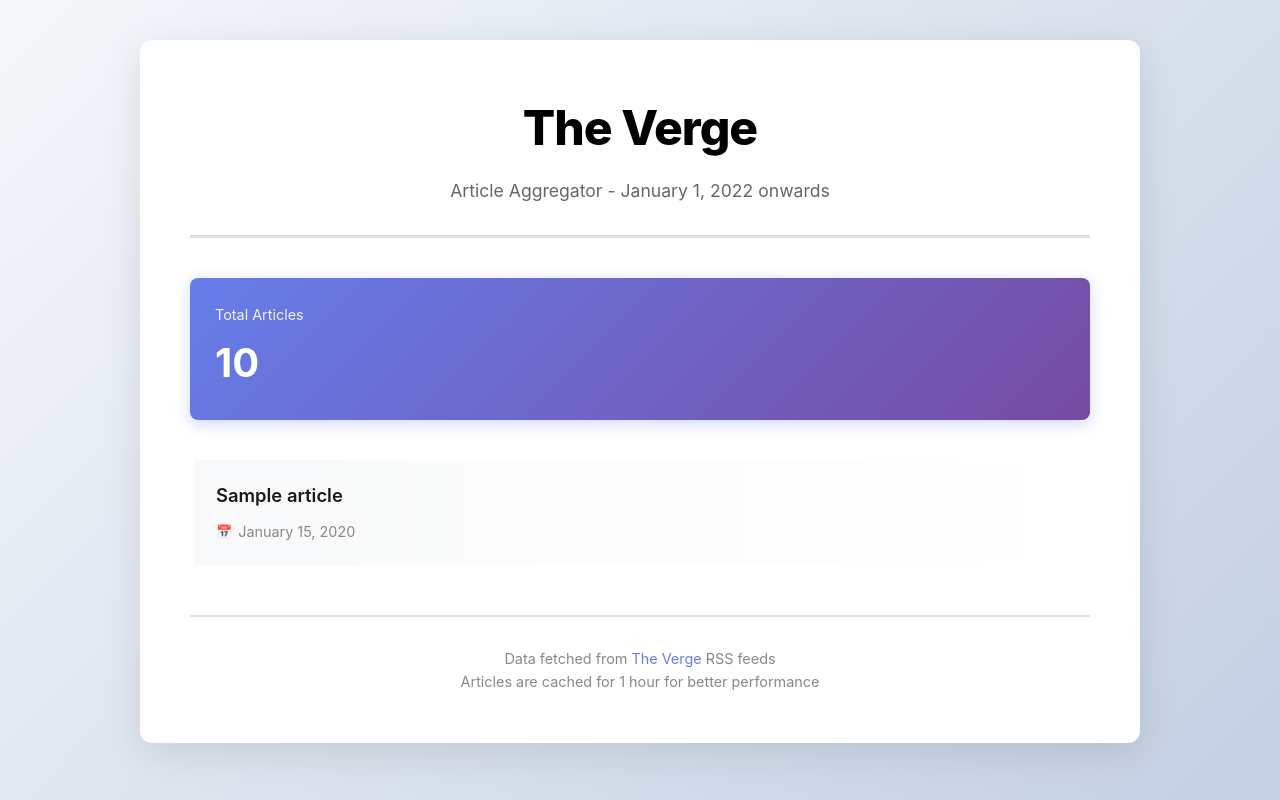
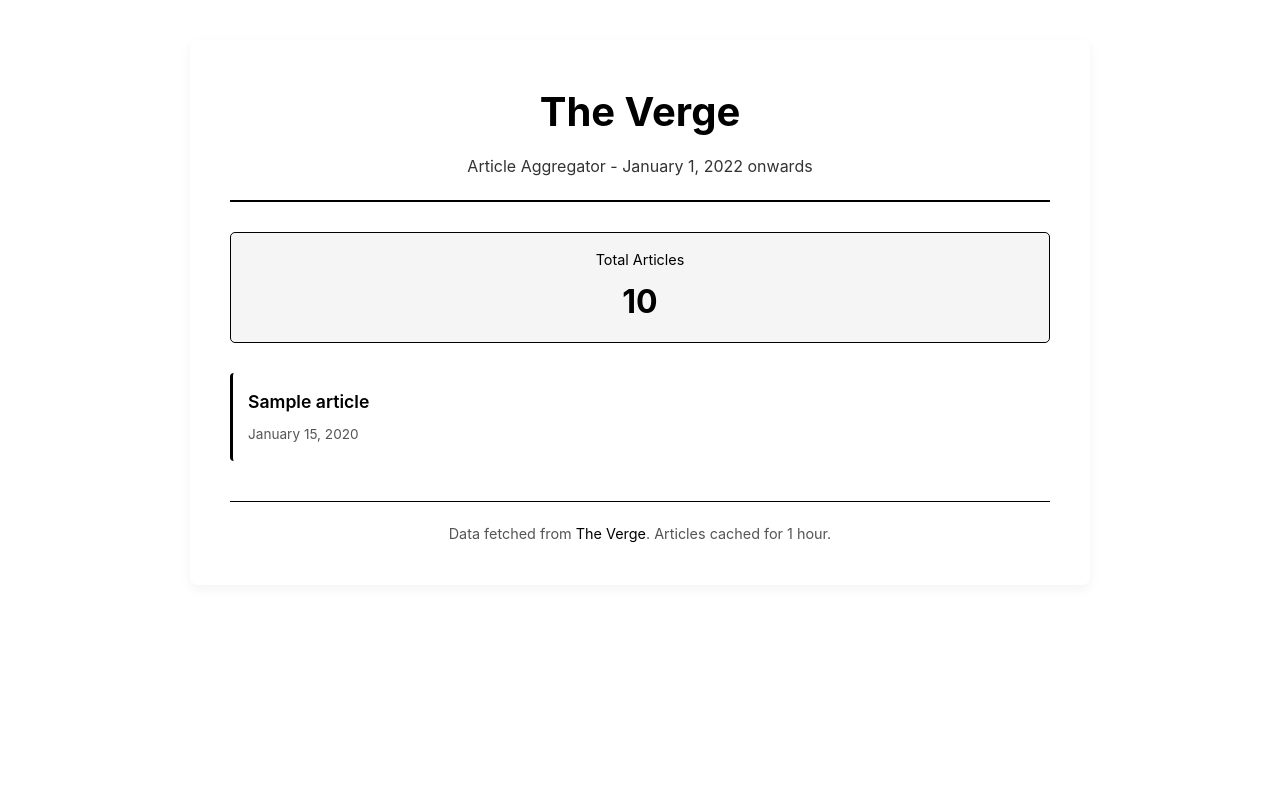
Before and after one commit to ckl0330/verge-aggregator, a Flask app: template templates/index.html in a window 1280 px wide. Run offline with Flask 3, Linux system fonts and the light colour scheme; the template is opened without the code that fills it: most values are stand-ins (such as "Sample title", 1, 10 or a date in 2020).

Commit message:
Refactor styles and improve HTML structure

```diff
--- a/templates/index.html
+++ b/templates/index.html
@@ -12,68 +12,60 @@
         }
 
         body {
-            background: linear-gradient(135deg, #f5f7fa 0%, #c3cfe2 100%);
-            color: #1a1a1a;
-            font-family: -apple-system, BlinkMacSystemFont, 'Segoe UI', Roboto, 'Helvetica Neue', Arial, sans-serif;
+            background-color: #ffffff;
+            color: #000000;
+            font-family: -apple-system, BlinkMacSystemFont, 'Segoe UI', Roboto, Arial, sans-serif;
             line-height: 1.6;
             padding: 40px 20px;
             min-height: 100vh;
         }
 
         .container {
-            max-width: 1000px;
+            max-width: 900px;
             margin: 0 auto;
             background-color: #ffffff;
-            padding: 50px;
-            border-radius: 12px;
-            box-shadow: 0 10px 40px rgba(0, 0, 0, 0.1);
+            padding: 40px;
+            border-radius: 8px;
+            box-shadow: 0 4px 12px rgba(0,0,0,0.05);
         }
 
         .header {
             text-align: center;
-            margin-bottom: 40px;
-            padding-bottom: 30px;
-            border-bottom: 3px solid #e0e0e0;
+            margin-bottom: 30px;
+            padding-bottom: 20px;
+            border-bottom: 2px solid #000000;
         }
 
         h1 {
-            font-size: 3em;
+            font-size: 2.5em;
             margin-bottom: 10px;
-            color: #000000;
-            font-weight: 800;
-            letter-spacing: -1px;
         }
 
         .subtitle {
-            font-size: 1.1em;
-            color: #666666;
-            margin-top: 10px;
+            font-size: 1em;
+            color: #333333;
         }
 
         .stats-container {
-            display: flex;
-            gap: 20px;
-            margin-bottom: 40px;
+            margin-bottom: 30px;
         }
 
         .stats-box {
-            flex: 1;
-            background: linear-gradient(135deg, #667eea 0%, #764ba2 100%);
-            color: #ffffff;
-            padding: 25px;
-            border-radius: 8px;
-            box-shadow: 0 4px 15px rgba(102, 126, 234, 0.3);
+            background-color: #f5f5f5;
+            padding: 15px;
+            border: 1px solid #000000;
+            border-radius: 5px;
+            text-align: center;
         }
 
         .stats-label {
             font-size: 0.9em;
-            opacity: 0.9;
             margin-bottom: 5px;
         }
 
         .stats-value {
-            font-size: 2.5em;
-            font-weight: 700;
+            font-size: 2em;
+            font-weight: bold;
         }
 
         .article-list {
@@ -81,103 +73,52 @@
         }
 
         .article-item {
-            margin-bottom: 20px;
-            padding: 22px;
-            border-left: 4px solid transparent;
-            border-radius: 6px;
-            transition: all 0.3s ease;
-            background: linear-gradient(to right, #f8f9fa 0%, #ffffff 100%);
+            margin-bottom: 15px;
+            padding: 15px;
+            border-left: 3px solid #000000;
+            border-radius: 4px;
+            transition: all 0.2s ease;
         }
 
         .article-item:hover {
-            background: linear-gradient(to right, #f0f0f0 0%, #fafafa 100%);
-            border-left-color: #667eea;
-            transform: translateX(8px);
-            box-shadow: 0 4px 12px rgba(0, 0, 0, 0.08);
+            background-color: #f0f0f0;
+            transform: translateX(4px);
         }
 
         .article-link {
-            color: #1a1a1a;
+            color: #000000;
             text-decoration: none;
-            font-size: 1.15em;
-            display: block;
+            font-size: 1.1em;
             font-weight: 600;
-            transition: color 0.2s;
-            line-height: 1.5;
         }
 
         .article-link:hover {
-            color: #667eea;
+            text-decoration: underline;
         }
 
         .article-meta {
-            display: flex;
-            align-items: center;
-            gap: 15px;
-            margin-top: 10px;
-            color: #888888;
-            font-size: 0.9em;
+            margin-top: 8px;
+            font-size: 0.85em;
+            color: #555555;
         }
 
-        .article-date {
-            display: flex;
-            align-items: center;
-            gap: 6px;
-        }
-
-        .article-date::before {
-            content: "📅";
-            font-size: 0.9em;
-        }
-
-        .loading {
-            text-align: center;
-            padding: 80px 20px;
-        }
-
-        .spinner {
-            width: 50px;
-            height: 50px;
-            margin: 0 auto 20px;
-            border: 4px solid #f3f3f3;
-            border-top: 4px solid #667eea;
-            border-radius: 50%;
-            animation: spin 1s linear infinite;
-        }
-
-        @keyframes spin {
-            0% { transform: rotate(0deg); }
-            100% { transform: rotate(360deg); }
-        }
-
-        .loading-text {
-            font-size: 1.2em;
-            color: #666;
-            margin-top: 15px;
-        }
-
-        .empty-state {
+        .loading, .empty-state {
             text-align: center;
             padding: 60px 20px;
-            color: #666;
-        }
-
-        .empty-state-icon {
-            font-size: 4em;
-            margin-bottom: 20px;
+            color: #555555;
         }
 
         footer {
             text-align: center;
-            margin-top: 50px;
-            padding-top: 30px;
-            border-top: 2px solid #e0e0e0;
-            color: #888;
+            margin-top: 40px;
+            padding-top: 20px;
+            border-top: 1px solid #000000;
+            color: #555555;
             font-size: 0.9em;
         }
 
         footer a {
-            color: #667eea;
+            color: #000000;
             text-decoration: none;
         }
 
@@ -185,31 +126,11 @@
             text-decoration: underline;
         }
 
-        /* Responsive */
         @media (max-width: 768px) {
-            body {
-                padding: 20px 10px;
-            }
-
-            .container {
-                padding: 30px 20px;
-            }
-
-            h1 {
-                font-size: 2em;
-            }
-
-            .stats-container {
-                flex-direction: column;
-            }
-
-            .article-link {
-                font-size: 1em;
-            }
-
-            .article-item:hover {
-                transform: translateX(4px);
-            }
+            body { padding: 20px 10px; }
+            .container { padding: 20px; }
+            h1 { font-size: 2em; }
+            .article-link { font-size: 1em; }
         }
     </style>
 </head>
@@ -235,9 +156,7 @@
                     {{ article.title }}
                 </a>
                 <div class="article-meta">
-                    <span class="article-date">
-                        {{ article.date.strftime('%B %d, %Y') }}
-                    </span>
+                    {{ article.date.strftime('%B %d, %Y') }}
                 </div>
             </li>
             {% endfor %}
@@ -245,21 +164,12 @@
 
         {% else %}
         <div class="loading">
-            <div class="spinner"></div>
-            <div class="loading-text">
-                Fetching articles from The Verge...
-                <br>
-                <small>This should only take a few seconds</small>
-            </div>
+            Loading articles...
         </div>
         {% endif %}
 
         <footer>
-            <p>
-                Data fetched from <a href="https://www.theverge.com" target="_blank">The Verge</a> RSS feeds
-                <br>
-                Articles are cached for 1 hour for better performance
-            </p>
+            Data fetched from <a href="https://www.theverge.com" target="_blank">The Verge</a>. Articles cached for 1 hour.
         </footer>
     </div>
 </body>
```
